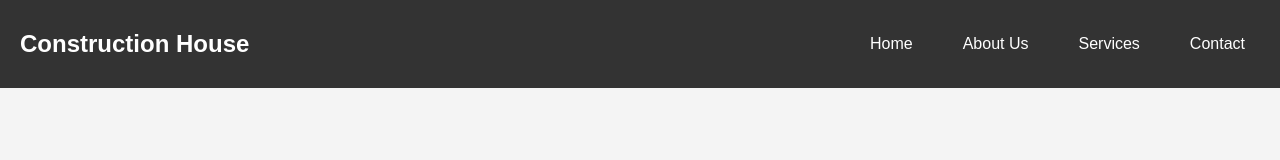
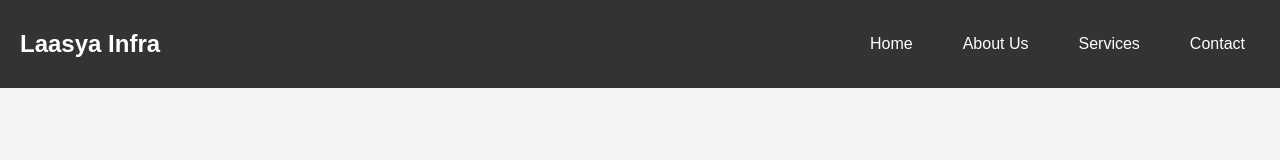
Before and after one commit to lasya-09/laasya_infra, a plain HTML site: page index.html in a window 1280 px wide. Shown: the top 160 px of the page. Drawn offline with Linux system fonts and the light colour scheme.

Commit message:
Update index.html

```diff
--- a/index.html
+++ b/index.html
@@ -3,14 +3,14 @@
 <head>
     <meta charset="UTF-8">
     <meta name="viewport" content="width=device-width, initial-scale=1.0">
-    <title>Construction House - Building Your Dreams</title>
+    <title>Laasya Infra</title>
     <link rel="stylesheet" href="style.css">
 </head>
 <body>
     <header>
         <nav>
             <div class="logo">
-                <h1>Construction House</h1>
+                <h1>Laasya Infra</h1>
             </div>
             <ul>
                 <li><a href="#home">Home</a></li>
```
